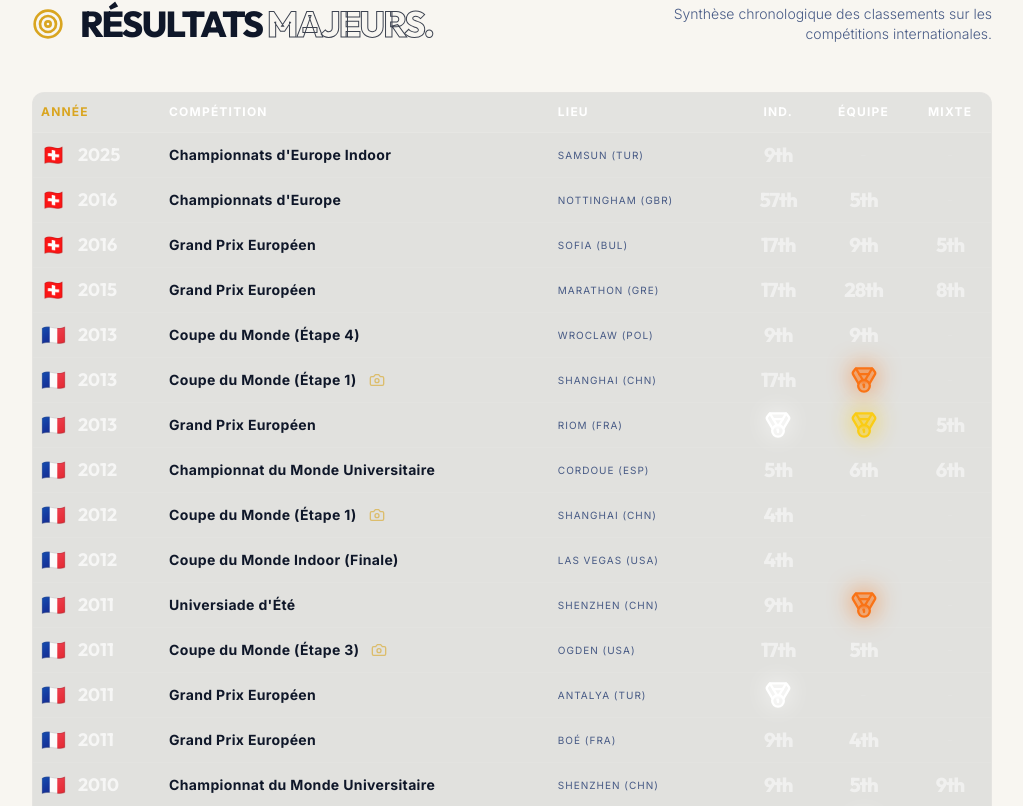
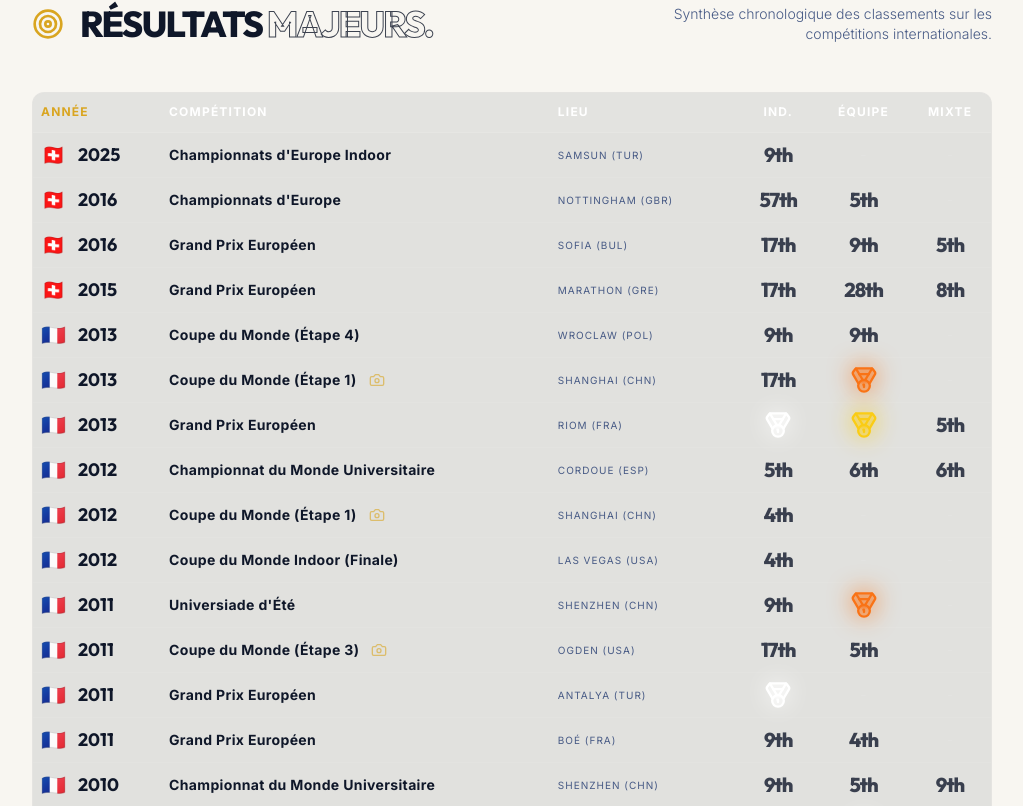
Before and after one commit to nc7hmwtkz4-dot/sg-335882f0-675b-4301-b1b4-dec62524d52d-1777717981, a Next.js app: page /palmares in a window 1280 px wide. Shown: the part 1614-2420 px from the top of the page, without its empty margins (128-1151 px from the left). Built offline with nearby package versions, Linux system fonts and the light colour scheme.

Commit message:
style(ui): improve contrast for years and places

```diff
--- a/src/pages/palmares.tsx
+++ b/src/pages/palmares.tsx
@@ -133,7 +133,7 @@ export default function Palmares() {
     if (medal === "silver") return <div className="flex justify-center" title="Médaille d'Argent"><Medal className="w-7 h-7 text-white fill-white/50 drop-shadow-[0_0_12px_rgba(255,255,255,1)]" strokeWidth={2} /></div>;
     if (medal === "bronze") return <div className="flex justify-center" title="Médaille de Bronze"><Medal className="w-7 h-7 text-orange-500 fill-orange-500/40 drop-shadow-[0_0_12px_rgba(249,115,22,1)]" strokeWidth={2} /></div>;
 
-    return <span className="font-heading font-extrabold text-lg md:text-xl tracking-tighter text-white/50">{rank}</span>;
+    return <span className="font-heading font-extrabold text-lg md:text-xl tracking-tighter text-foreground/80">{rank}</span>;
   };
 
   // Helper to find event photos by matching city and year
@@ -283,7 +283,7 @@ export default function Palmares() {
                       <TableCell>
                         <div className="flex items-center gap-3">
                           <span className="text-xl opacity-90" title={evt.country === "SUI" ? "Équipe de Suisse" : "Équipe de France"}>{evt.country === "SUI" ? "🇨🇭" : "🇫🇷"}</span>
-                          <span className="font-heading font-bold text-lg text-white/70">{evt.year}</span>
+                          <span className="font-heading font-bold text-lg text-foreground">{evt.year}</span>
                         </div>
                       </TableCell>
                       <TableCell>
```
Also changed, not shown: 1 other file (tests, documents, lock files or other folders).
